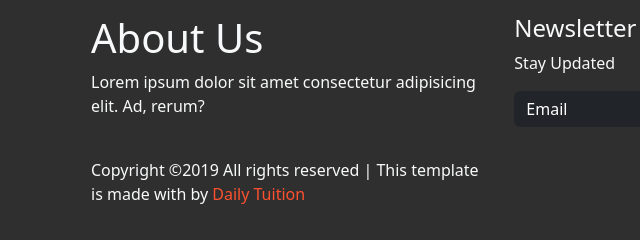
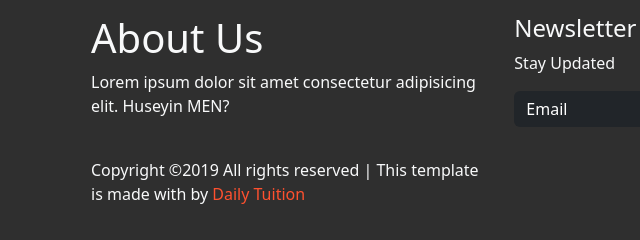
Before and after one commit to cidemfalay/book_shop, a plain HTML site: page src/index.html in a window 1280 px wide. Shown: the part 5116-5356 px from the top of the page, 53-693 px from the left. Drawn offline with nearby package versions, Linux system fonts and the light colour scheme.

Commit message:
Change Footer name

```diff
--- a/src/index.html
+++ b/src/index.html
@@ -383,8 +383,8 @@
           <div class="col-md-5 col-sm-5">
             <h1 class="text-light">About Us</h1>
             <p class="text-light">
-              Lorem ipsum dolor sit amet consectetur adipisicing elit. Ad,
-              rerum?
+              Lorem ipsum dolor sit amet consectetur adipisicing elit. Huseyin
+              MEN?
             </p>
             <p class="pt-4 text-light">
               Copyright ©2019 All rights reserved | This template is made with
```
